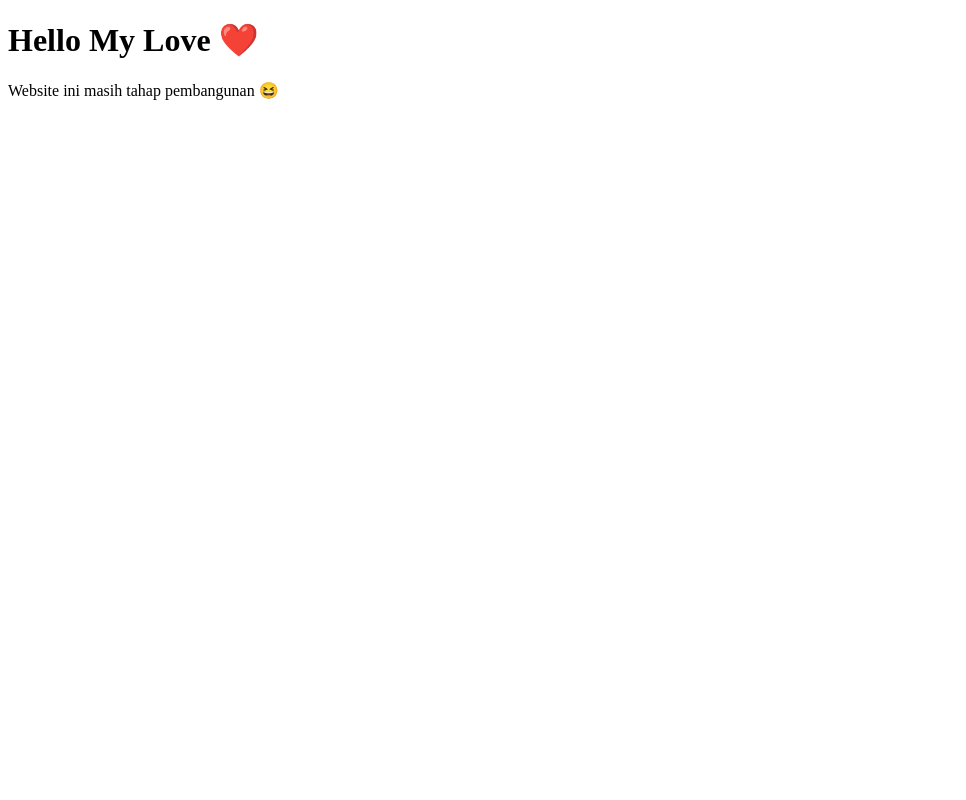
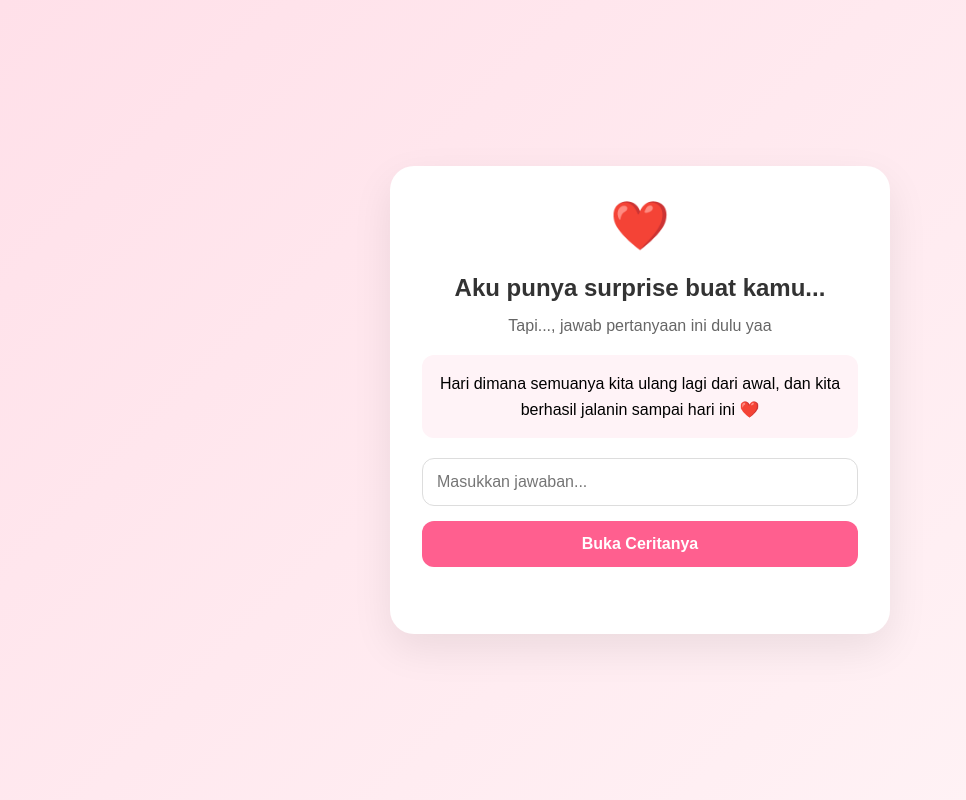
Before and after one commit to ekytae/projek-eky, a website: page view/index.html in a window 1280 px wide. Shown: the whole page, without its empty margins (0-966 px from the left). Drawn offline with Linux system fonts and the light colour scheme.

Commit message:
Create password page

```diff
--- /dev/null
+++ b/public/css/style.css
@@ -0,0 +1,90 @@
+*{
+    margin:0;
+    padding:0;
+    box-sizing:border-box;
+}
+
+body{
+    font-family: Arial, sans-serif;
+    min-height:100vh;
+    background: linear-gradient(
+        135deg,
+        #ffe0e9,
+        #fff5f7
+    );
+
+    display:flex;
+    justify-content:center;
+    align-items:center;
+    padding:20px;
+}
+
+.screen{
+    width:100%;
+    max-width:500px;
+}
+
+.card{
+    background:white;
+    border-radius:24px;
+    padding:32px;
+    text-align:center;
+    box-shadow:0 15px 40px rgba(0,0,0,.08);
+}
+
+.heart{
+    font-size:48px;
+    margin-bottom:20px;
+}
+
+h1{
+    margin-bottom:15px;
+    color:#333;
+}
+
+.subtitle{
+    color:#666;
+    margin-bottom:20px;
+}
+
+.clue{
+    background:#fff3f7;
+    padding:16px;
+    border-radius:12px;
+    margin-bottom:20px;
+    line-height:1.6;
+}
+
+input{
+    width:100%;
+    padding:14px;
+    border:1px solid #ddd;
+    border-radius:12px;
+    margin-bottom:15px;
+    font-size:16px;
+}
+
+button{
+    width:100%;
+    border:none;
+    border-radius:12px;
+    padding:14px;
+    cursor:pointer;
+    font-size:16px;
+    font-weight:bold;
+}
+
+button:hover{
+    opacity:.9;
+}
+
+#submit-btn{
+    background:#ff5f8f;
+    color:white;
+}
+
+#error-message{
+    color:red;
+    margin-top:15px;
+    min-height:20px;
+}
--- /dev/null
+++ b/public/js/app.js
@@ -0,0 +1,27 @@
+const submitBtn = document.getElementById('submit-btn');
+const passwordInput = document.getElementById('password-input');
+const errorMessage = document.getElementById('error-message');
+
+const PASSWORD = "12032023";
+
+submitBtn.addEventListener('click', () => {
+
+    const value = passwordInput.value.trim();
+
+    if(value === PASSWORD){
+
+        errorMessage.style.color = "green";
+        errorMessage.textContent = "Yeay ❤️";
+
+        setTimeout(() => {
+            alert("Fase berikutnya akan kita buat 😆");
+        }, 800);
+
+    }else{
+
+        errorMessage.style.color = "red";
+        errorMessage.textContent = "Masa lupa siii? 😒";
+
+    }
+
+});
--- a/view/index.html
+++ b/view/index.html
@@ -1,12 +1,48 @@
 <!DOCTYPE html>
-<html lang="en">
+<html lang="id">
 <head>
     <meta charset="UTF-8">
     <meta name="viewport" content="width=device-width, initial-scale=1.0">
-    <title>Our Story ❤️</title>
+    <title>Buat istri aku yang paling cantik❤️</title>
+
+    <link rel="stylesheet" href="/css/style.css">
 </head>
 <body>
-    <h1>Hello My Love ❤️</h1>
-    <p>Website ini masih tahap pembangunan 😆</p>
+
+    <section id="password-screen" class="screen">
+
+        <div class="card">
+
+            <div class="heart">❤️</div>
+
+            <h1>Aku punya surprise buat kamu...</h1>
+
+            <p class="subtitle">
+                Tapi..., jawab pertanyaan ini dulu yaa
+            </p>
+
+            <p class="clue">
+                Hari dimana semuanya kita ulang lagi dari awal,
+                dan kita berhasil jalanin sampai hari ini ❤️
+            </p>
+
+            <input
+                type="password"
+                id="password-input"
+                placeholder="Masukkan jawaban..."
+            >
+
+            <button id="submit-btn">
+                Buka Ceritanya
+            </button>
+
+            <p id="error-message"></p>
+
+        </div>
+
+    </section>
+
+    <script src="/js/app.js"></script>
+
 </body>
 </html>
```
